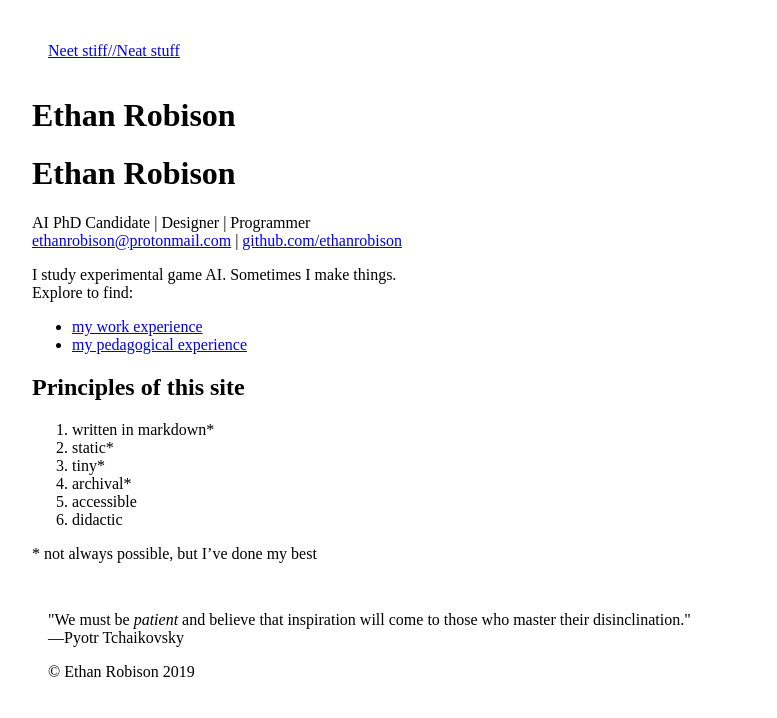
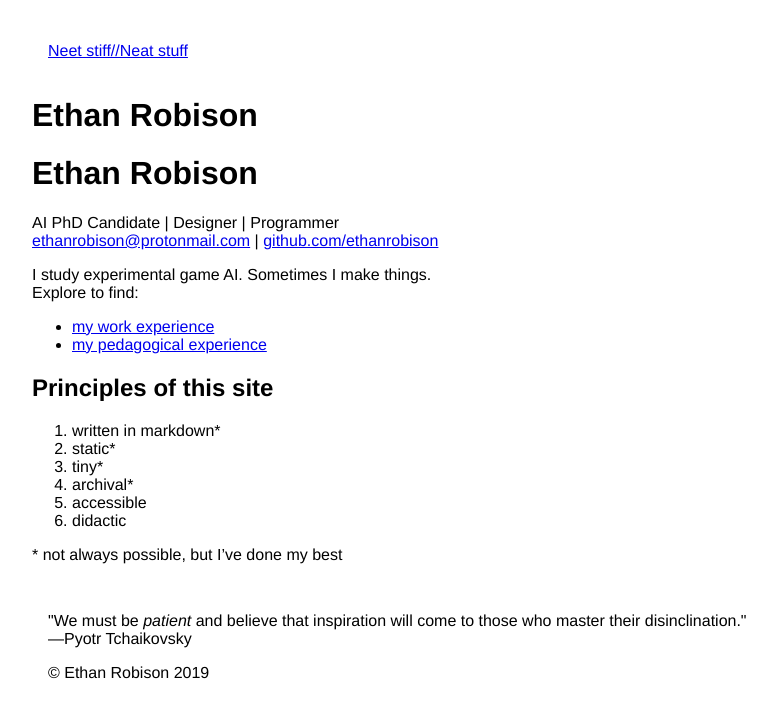
Before and after one commit to ethanCrobison/ethanCrobison.github.io, a Jekyll site: the page built from index.md, in a window 1280 px wide. Shown: the top 718 px of the page, without its empty margins (96-873 px from the left). Built offline with Jekyll 4.4.1, drawn with Linux system fonts in a browser that asks for light colours; our own code applies the rules of GitHub Pages for plain Markdown files.

Commit message:
Set default site font to Helvetica

```diff
--- a/css/page.css
+++ b/css/page.css
@@ -1,3 +1,7 @@
+html {
+    font-family: Helvetica, sans-serif;
+}
+
 body {
     width: 60%;
     margin: 2% 10%;
```
